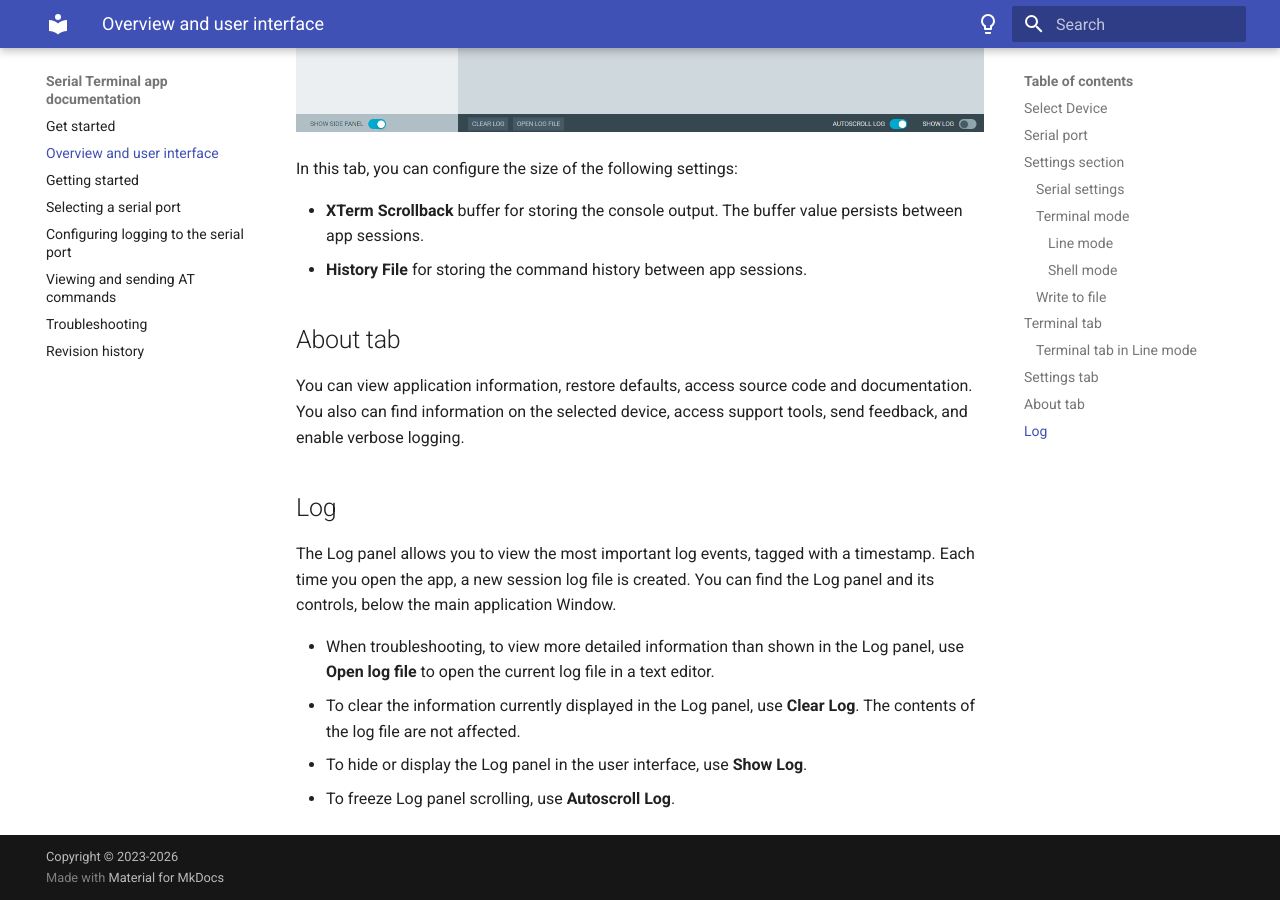
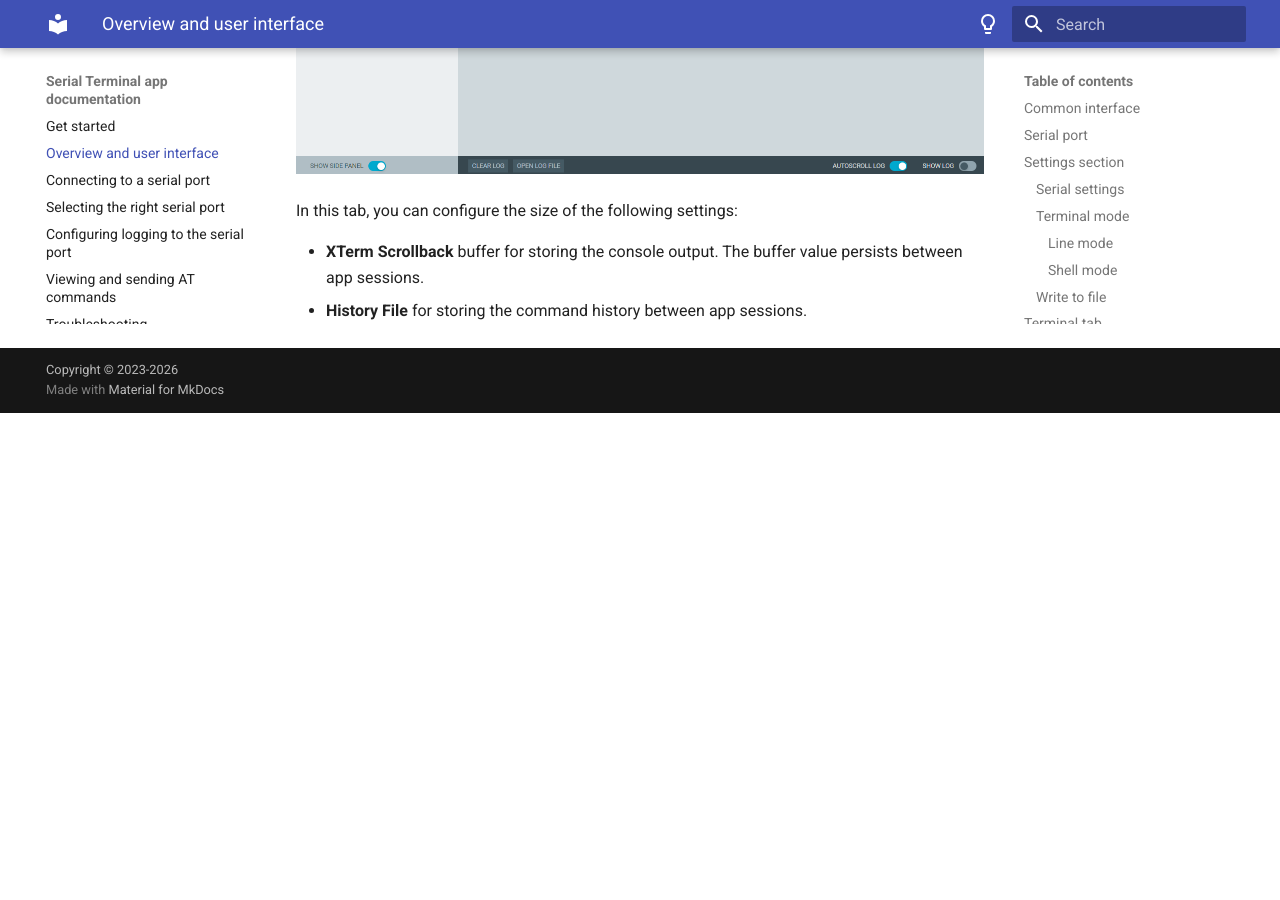
Before and after one commit to NordicSemiconductor/pc-nrfconnect-serial-terminal, an MkDocs documentation site: the page built from doc/docs/overview.md, in a window 1280 px wide and 900 px high, scrolled down 5876 px. Built offline with MkDocs 1.6.1 and Material for MkDocs 9.7.7, drawn with Linux system fonts in a browser that asks for light colours; after the commit the page ends 6289 px from its top, so only the background shows below that; some of the changed text lies outside the part shown.

Commit message:
doc: monorepo changes (#175)
* doc: monorepo changes

Changes to the doc framework for monorepo deployment.

Signed-off-by: Grzegorz Ferenc <Grzegorz.Ferenc@nordicsemi.no>

* add revision_history.yml (#176)

Added revision_history.yml for combined revision history log.

Signed-off-by: Grzegorz Ferenc <Grzegorz.Ferenc@nordicsemi.no>

* remove revision_history.md

* Remove revision_history.md from mkdocs.yml

* align ui overview and page structure

* fix links

---------

Signed-off-by: Grzegorz Ferenc <Grzegorz.Ferenc@nordicsemi.no>
Co-authored-by: Marko Schulz <Marko.Schulz@nordicsemi.no>

```diff
--- a/doc/docs/index.md
+++ b/doc/docs/index.md
@@ -1,4 +1,4 @@
-# Serial Terminal app
+# Get started
 
 The Serial Terminal app is a cross-platform terminal emulator for serial port communications with Nordic Semiconductor devices over Universal Asynchronous Receiver/Transmitter (UART).
 It can be used as an alternative to tools such as PuTTY and minicom.
@@ -14,7 +14,7 @@
 
 ## Installing the Serial Terminal app
 
-For installation instructions, see [Installing nRF Connect for Desktop apps](https://docs.nordicsemi.com/bundle/nrf-connect-desktop/page/installing_apps.html) in the nRF Connect for Desktop documentation.
+For installation instructions, see [Installing nRF Connect for Desktop apps](https://docs.nordicsemi.com/bundle/nrf-connect-desktop/page/installing_apps.html).
 
 ## Supported devices
 
--- a/doc/docs/overview.md
+++ b/doc/docs/overview.md
@@ -5,9 +5,11 @@
 
 ![Serial Terminal app default view at startup](./screenshots/serial_term_startup.png "Serial Terminal app default view")
 
-## Select Device
+## Common interface
 
-Once you connect a device to the system, it becomes visible and available when you click on the **Select device** drop-down list. Choose a device from the list of connected devices to [connect to it](connecting.md).
+This app uses the nRF Connect for Desktop UI framework. Shared UI elements such as **Select device**, **About** tab, and **Log** panel are described in the [Common user interface](https://docs.nordicsemi.com/bundle/swtools_docs/page/common_interface.html) documentation.
+
+Choose a device from the **Select device** drop-down list to [connect to it](connecting.md).
 
 ## Serial port
 
@@ -106,16 +108,3 @@
 
 * **XTerm Scrollback** buffer for storing the console output. The buffer value persists between app sessions.
 * **History File** for storing the command history between app sessions.
-
-## About tab
-
-You can view application information, restore defaults, access source code and documentation. You also can find information on the selected device, access support tools, send feedback, and enable verbose logging.
-
-## Log
-
-The Log panel allows you to view the most important log events, tagged with a timestamp. Each time you open the app, a new session log file is created. You can find the Log panel and its controls, below the main application Window.
-
-- When troubleshooting, to view more detailed information than shown in the Log panel, use **Open log file** to open the current log file in a text editor.
-- To clear the information currently displayed in the Log panel, use **Clear Log**. The contents of the log file are not affected.
-- To hide or display the Log panel in the user interface, use **Show Log**.
-- To freeze Log panel scrolling, use **Autoscroll Log**.
--- a/doc/mkdocs.yml
+++ b/doc/mkdocs.yml
@@ -57,9 +57,8 @@
 nav:
   - Get started: index.md
   - Overview and user interface: overview.md
-  - Getting started: connecting.md
-  - Selecting a serial port: selecting_serial_port.md
+  - Connecting to a serial port: connecting.md
+  - Selecting the right serial port: selecting_serial_port.md
   - Configuring logging to the serial port: configuring_serial_port.md
   - Viewing and sending AT commands: viewing_and_sending_at_commands.md
   - Troubleshooting: troubleshooting.md
-  - Revision history: revision_history.md
```
Also changed, not shown: doc/docs/connecting.md (+3 -3 lines), doc/docs/revision_history.md (deleted, +0 -11 lines), doc/docs/revision_history.yml (added, +32 -0 lines), doc/docs/selecting_serial_port.md (+2 -2 lines), doc/docs/troubleshooting.md (+1 -1 lines).
